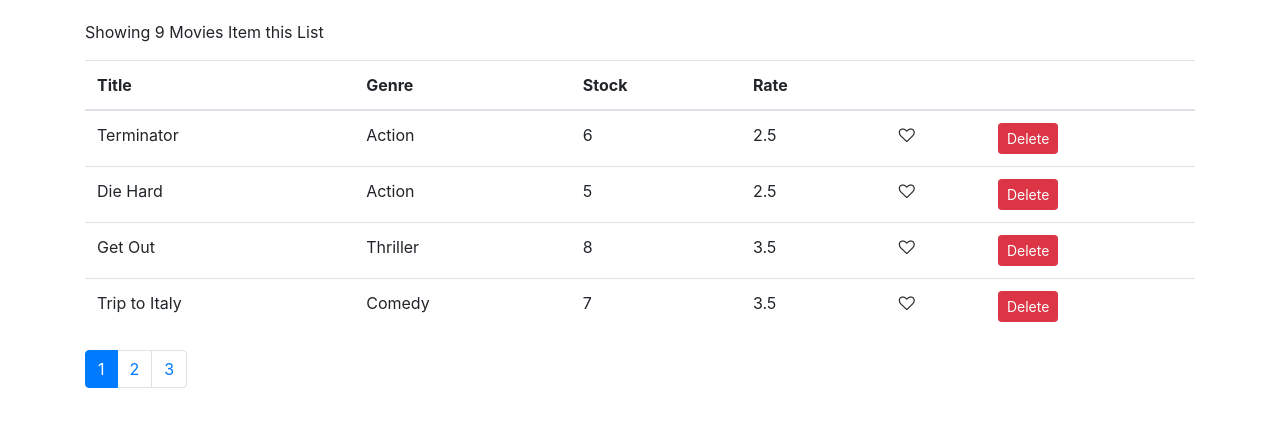
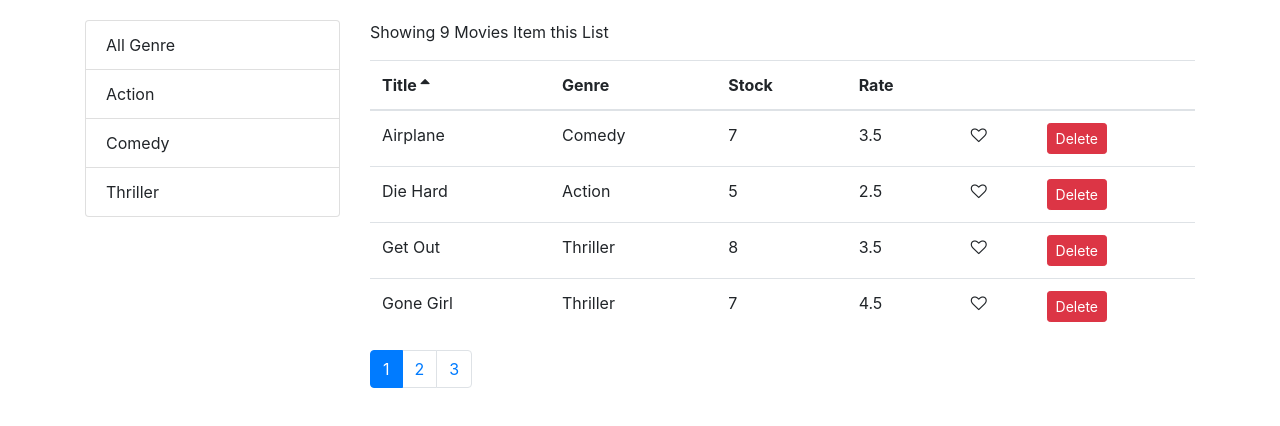
Before and after one commit to prosabuj/vidly-movie, a React (Create React App) app: page / in a window 1280 px wide. Shown: the top 426 px of the page. Built offline with nearby package versions, Linux system fonts and the light colour scheme.

Commit message:
Sorting Complete

```diff
--- a/public/index.html
+++ b/public/index.html
@@ -23,7 +23,7 @@
   </head>
   <body>
     <noscript>
-      You need to enable JavaScript to run this app.
+      <h1 class="center">Please Turn-On Your Javacript</h1>
     </noscript>
     <div id="root"></div>
     <!--
--- /dev/null
+++ b/src/components/common/listGroup.jsx
@@ -0,0 +1,36 @@
+import React from "react";
+
+const ListGroup = props => {
+  const {
+    items,
+    textProperty,
+    valueProperty,
+    onItemSelect,
+    selectedGenre
+  } = props;
+  return (
+    <ul className="list-group">
+      {items.map(item => (
+        <li
+          key={item[valueProperty]}
+          onClick={() => onItemSelect(item)}
+          className={
+            item === selectedGenre
+              ? "list-group-item active"
+              : "list-group-item "
+          }
+          style={{ cursor: "pointer" }}
+        >
+          {item[textProperty]}
+        </li>
+      ))}
+    </ul>
+  );
+};
+
+ListGroup.defaultProps = {
+  textProperty: "name",
+  valueProperty: "_id"
+};
+
+export default ListGroup;
--- /dev/null
+++ b/src/components/common/table.jsx
@@ -0,0 +1,15 @@
+import React from "react";
+import TableHeader from "./tableHeader";
+import TableBody from "./tableBody";
+
+const Table = ({ columns, sortColumn, onSort, data }) => {
+  return (
+    <table className="table">
+      <TableHeader columns={columns} sortColumn={sortColumn} onSort={onSort} />
+
+      <TableBody columns={columns} data={data} />
+    </table>
+  );
+};
+
+export default Table;
--- /dev/null
+++ b/src/components/common/tableBody.jsx
@@ -0,0 +1,32 @@
+import React, { Component } from "react";
+import _ from "lodash";
+
+class TableBody extends Component {
+  renderCell = (item, column) => {
+    if (column.content) return column.content(item);
+    return _.get(item, column.path);
+  };
+
+  createKey = (item, column) => {
+    return item._id + (column.path || column.key);
+  };
+
+  render() {
+    const { data, columns } = this.props;
+    return (
+      <tbody>
+        {data.map(item => (
+          <tr key={item._id}>
+            {columns.map(column => (
+              <td key={this.createKey(item, column)}>
+                {this.renderCell(item, column)}
+              </td>
+            ))}
+          </tr>
+        ))}
+      </tbody>
+    );
+  }
+}
+
+export default TableBody;
--- /dev/null
+++ b/src/components/common/tableHeader.jsx
@@ -0,0 +1,40 @@
+import React, { Component } from "react";
+
+class TableHeader extends Component {
+  raiseSort = path => {
+    const sortColumn = { ...this.props.sortColumn };
+    if (sortColumn.path === path)
+      sortColumn.order = sortColumn.order === "asc" ? "desc" : "asc";
+    else {
+      sortColumn.path = path;
+      sortColumn.order = "asc";
+    }
+    this.props.onSort(sortColumn);
+  };
+
+  renderSortIcon = column => {
+    const { sortColumn } = this.props;
+    if (column.path !== sortColumn.path) return null;
+    if (sortColumn.order === "asc") return <i className="fa fa-sort-asc" />;
+    return <i className="fa fa-sort-desc" />;
+  };
+
+  render() {
+    return (
+      <thead>
+        <tr className="clickable">
+          {this.props.columns.map(column => (
+            <th
+              key={column.path || column.key}
+              onClick={() => this.raiseSort(column.path)}
+            >
+              {column.label} {this.renderSortIcon(column)}
+            </th>
+          ))}
+        </tr>
+      </thead>
+    );
+  }
+}
+
+export default TableHeader;
--- a/src/components/movies.jsx
+++ b/src/components/movies.jsx
@@ -1,14 +1,25 @@
 import React, { Component } from "react";
-import { getMovies } from "../services/fakeMovieService";
-import Like from "./common/like";
+import MoviesTable from "./moviesTable";
+import ListGroup from "./common/listGroup";
 import Pagination from "./common/pagination";
 import { paginate } from "../utils/paginate";
+import { getMovies } from "../services/fakeMovieService";
+import { getGenres } from "../services/fakeGenreService";
+import _ from "lodash";
+
 class movies extends Component {
   state = {
-    movies: getMovies(),
+    movies: [],
+    genre: [],
     currentPage: 1,
-    pageSize: 4
+    pageSize: 4,
+    sortColumn: { path: "title", order: "asc" }
   };
+
+  componentDidMount() {
+    const genres = [{ _id: "", name: "All Genre" }, ...getGenres()];
+    this.setState({ movies: getMovies(), genre: genres });
+  }
 
   handleDelete = movie => {
     const movies = this.state.movies.filter(m => m._id !== movie._id);
@@ -26,61 +37,78 @@ class movies extends Component {
   handlePageChange = page => {
     this.setState({ currentPage: page });
   };
+
+  handleGenreSelect = genre => {
+    this.setState({ selectedGenre: genre, currentPage: 1 });
+  };
+
+  handleSort = sortColumn => {
+    this.setState({ sortColumn });
+  };
+
+  getPagedData = () => {
+    const {
+      currentPage,
+      sortColumn,
+      pageSize,
+      selectedGenre,
+      movies: allMovies
+    } = this.state;
+    const filtered =
+      selectedGenre && selectedGenre._id
+        ? allMovies.filter(m => m.genre._id === selectedGenre._id)
+        : allMovies;
+
+    const sorted = _.orderBy(filtered, [sortColumn.path], [sortColumn.order]);
+
+    const movies = paginate(sorted, currentPage, pageSize);
+
+    return { totalCount: filtered.length, data: movies};
+  }
+
   render() {
     const { length: count } = this.state.movies;
-    const { currentPage, pageSize, movies: allMovies } = this.state;
+    const {
+      currentPage,
+      sortColumn,
+      pageSize
+    } = this.state;
     if (count === 0) return <p>There are no movie in the database</p>;
 
-    const movies = paginate(allMovies, currentPage, pageSize);
+    const {totalCount, data: movies} = this.getPagedData()
 
     return (
-      <React.Fragment>
+      <div className="row">
+        <div className="col-3">
+          <ListGroup
+            items={this.state.genre}
+            onItemSelect={this.handleGenreSelect}
+            selectedGenre={this.state.selectedGenre}
+          />
+        </div>
+        <div className="col">
           <p>
-          Showing {count} {count === 1 ? "Movie" : "Movies"} Item this List
+            Showing {totalCount}{" "}
+            {totalCount === 1 || totalCount === 0
+              ? "Movie"
+              : "Movies"}{" "}
+            Item this List
           </p>
-        <table className="table">
-          <thead>
-            <tr>
-              <th scope="col">Title</th>
-              <th scope="col">Genre</th>
-              <th scope="col">Stock</th>
-              <th scope="col">Rate</th>
-              <th scope="col" />
-              <th scope="col" />
-            </tr>
-          </thead>
-          <tbody>
-            {movies.map(movie => (
-              <tr key={movie._id}>
-                <td>{movie.title}</td>
-                <td>{movie.genre.name}</td>
-                <td>{movie.numberInStock}</td>
-                <td>{movie.dailyRentalRate}</td>
-                <td>
-                  <Like
-                    liked={movie.liked}
-                    onClick={() => this.handleLike(movie)}
+          <MoviesTable
+            movies={movies}
+            sortColumn={sortColumn}
+            onDelete={this.handleDelete}
+            onLike={this.handleLike}
+            onSort={this.handleSort}
           />
-                </td>
-                <td>
-                  <button
-                    onClick={() => this.handleDelete(movie)}
-                    className="btn btn-danger btn-sm"
-                  >
-                    Delete
-                  </button>
-                </td>
-              </tr>
-            ))}
-          </tbody>
-        </table>
           <Pagination
-          itemsCount={count}
+            itemsCount={totalCount}
             pageSize={pageSize}
             currentPage={currentPage}
             onPageChange={this.handlePageChange}
           />
-      </React.Fragment>
+        </div>
+      </div>
     );
   }
 }
--- /dev/null
+++ b/src/components/moviesTable.jsx
@@ -0,0 +1,43 @@
+import React, { Component } from "react";
+import Table from "./common/table";
+import Like from "./common/like";
+
+class MoviesTable extends Component {
+  columns = [
+    { path: "title", label: "Title" },
+    { path: "genre.name", label: "Genre" },
+    { path: "numberInStock", label: "Stock" },
+    { path: "dailyRentalRate", label: "Rate" },
+    {
+      key: "like",
+      content: movie => (
+        <Like liked={movie.liked} onClick={() => this.props.onLike(movie)} />
+      )
+    },
+    {
+      key: "delete",
+      content: movie => (
+        <button
+          onClick={() => this.props.onDelete(movie)}
+          className="btn btn-danger btn-sm"
+        >
+          Delete
+        </button>
+      )
+    }
+  ];
+
+  render() {
+    const { movies, onSort, sortColumn } = this.props;
+    return (
+      <Table
+        columns={this.columns}
+        data={movies}
+        onSort={onSort}
+        sortColumn={sortColumn}
+      />
+    );
+  }
+}
+
+export default MoviesTable;
--- a/src/index.css
+++ b/src/index.css
@@ -7,3 +7,7 @@ body {
   -webkit-font-smoothing: antialiased;
   -moz-osx-font-smoothing: grayscale;
 }
+
+.clickable {
+  cursor: pointer
+}
```
Lines whose indentation alone changed are shown as unchanged.
